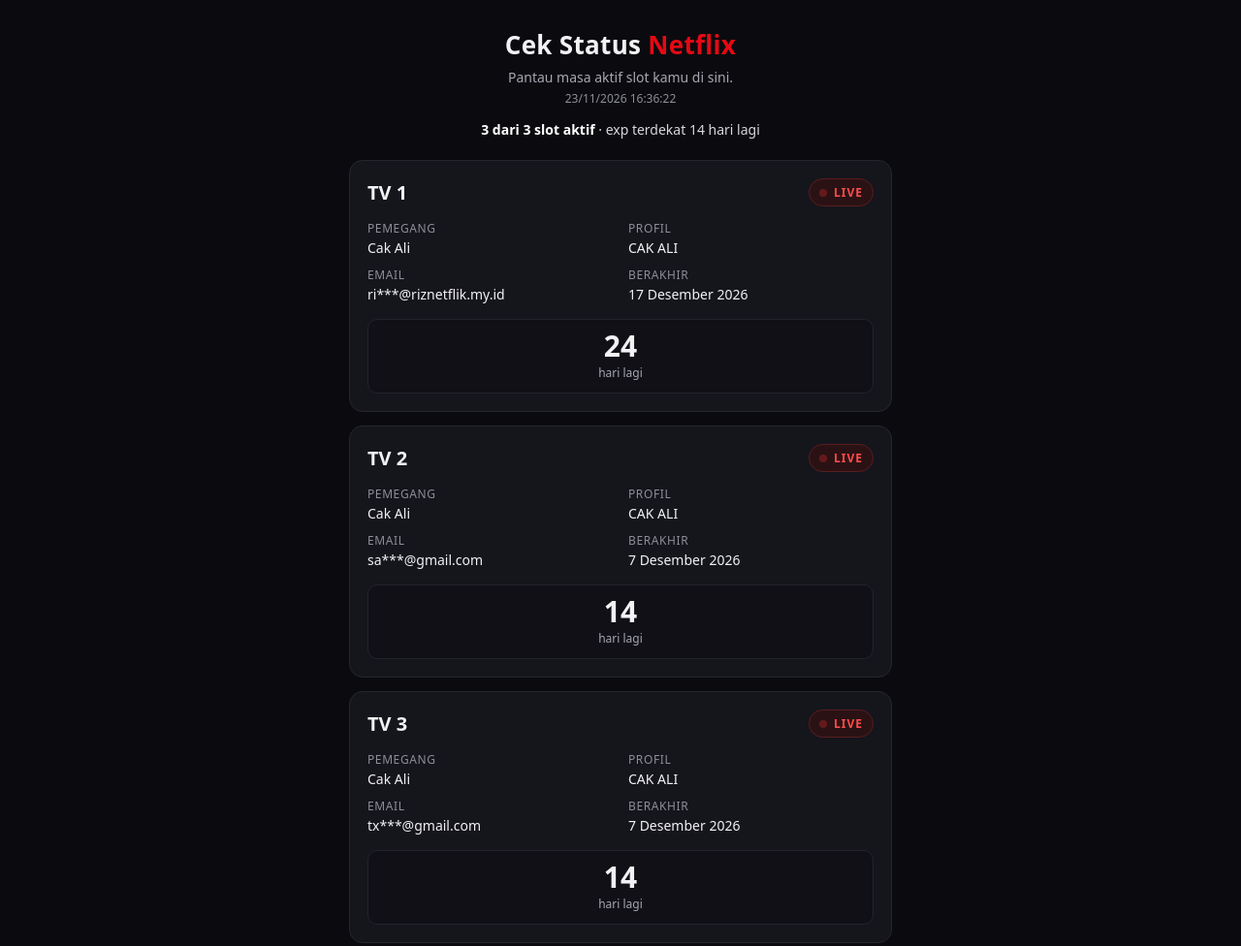
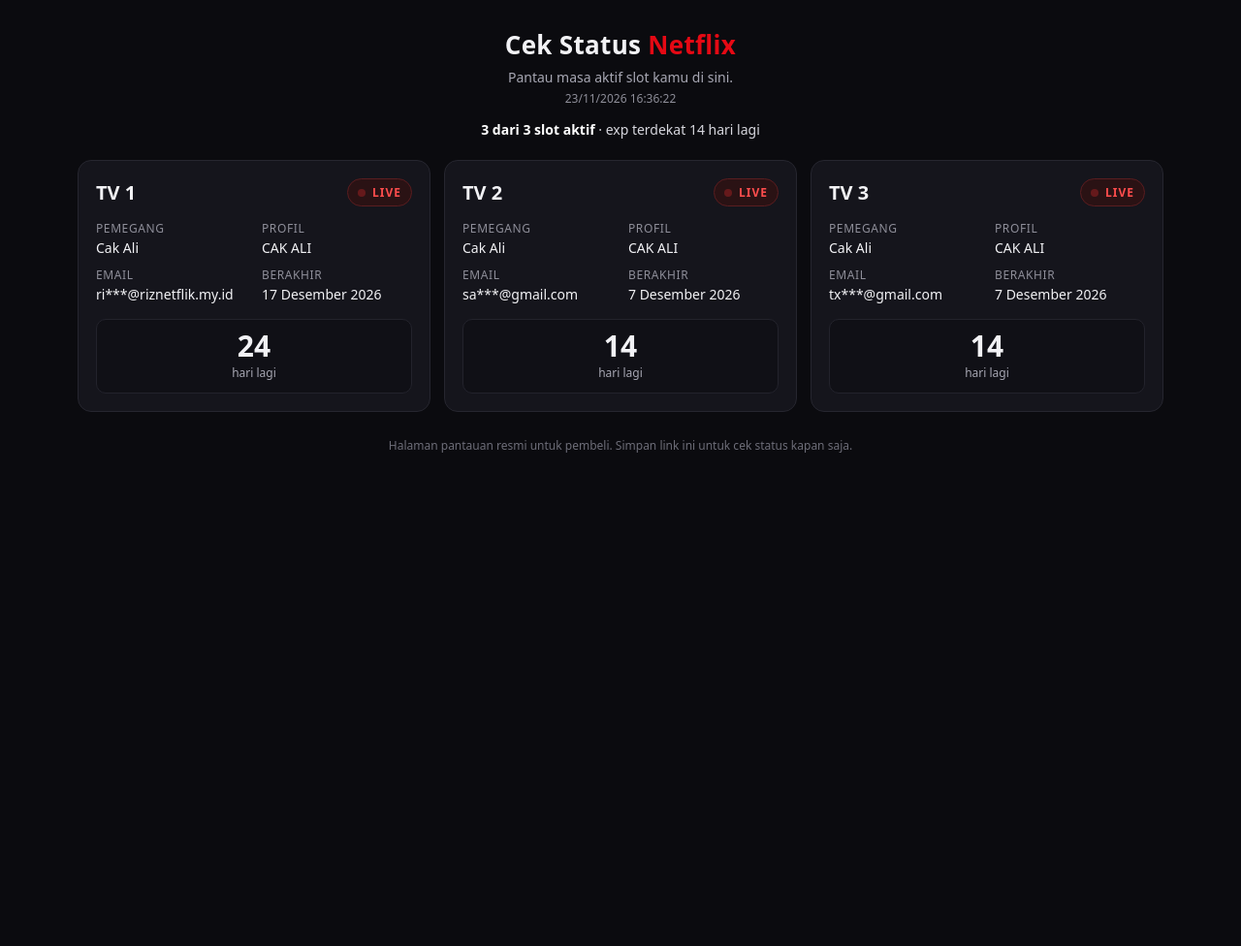
Before and after one commit to bennyevm-ops/cek-status-netflix, a plain HTML site: page index.html in a window 1280 px wide. Shown: the top 976 px of the page at 97% size. After the commit the page ends 800 px from the top, so only its background shows below. Drawn offline with Linux system fonts and the light colour scheme.

Commit message:
Layout horizontal: 3 kartu sejajar

```diff
--- a/index.html
+++ b/index.html
@@ -8,14 +8,16 @@
   :root { color-scheme: dark; }
   * { box-sizing: border-box; margin: 0; padding: 0; }
   body { background:#0b0b0f; color:#f2f2f5; font-family: system-ui, -apple-system, "Segoe UI", Roboto, sans-serif; min-height:100vh; padding: 28px 16px 48px; }
-  .wrap { max-width: 560px; margin: 0 auto; }
+  .wrap { max-width: 1120px; margin: 0 auto; }
+  #cards { display: grid; grid-template-columns: repeat(3, 1fr); gap: 14px; align-items: start; }
+  @media (max-width: 860px) { #cards { grid-template-columns: 1fr; } }
   header { text-align:center; margin-bottom: 8px; }
   h1 { font-size: 26px; letter-spacing:.3px; }
   h1 .n { color:#e50914; }
   .sub { color:#a7a7b3; font-size: 14px; margin-top:6px; }
   .summary { text-align:center; color:#d7d7de; font-size:14px; margin: 14px 0 22px; }
   .summary b { color:#fff; }
-  .card { background:#15151c; border:1px solid #26262f; border-radius:14px; padding:18px; margin-bottom:14px; }
+  .card { background:#15151c; border:1px solid #26262f; border-radius:14px; padding:18px; }
   .row1 { display:flex; align-items:center; justify-content:space-between; gap:10px; }
   .slot { font-size:20px; font-weight:700; }
   .badge { display:inline-flex; align-items:center; gap:7px; font-size:12px; font-weight:700; letter-spacing:1px; color:#ff4d4d; border:1px solid #5a1d20; background:#2a1214; padding:5px 10px; border-radius:999px; }
```
